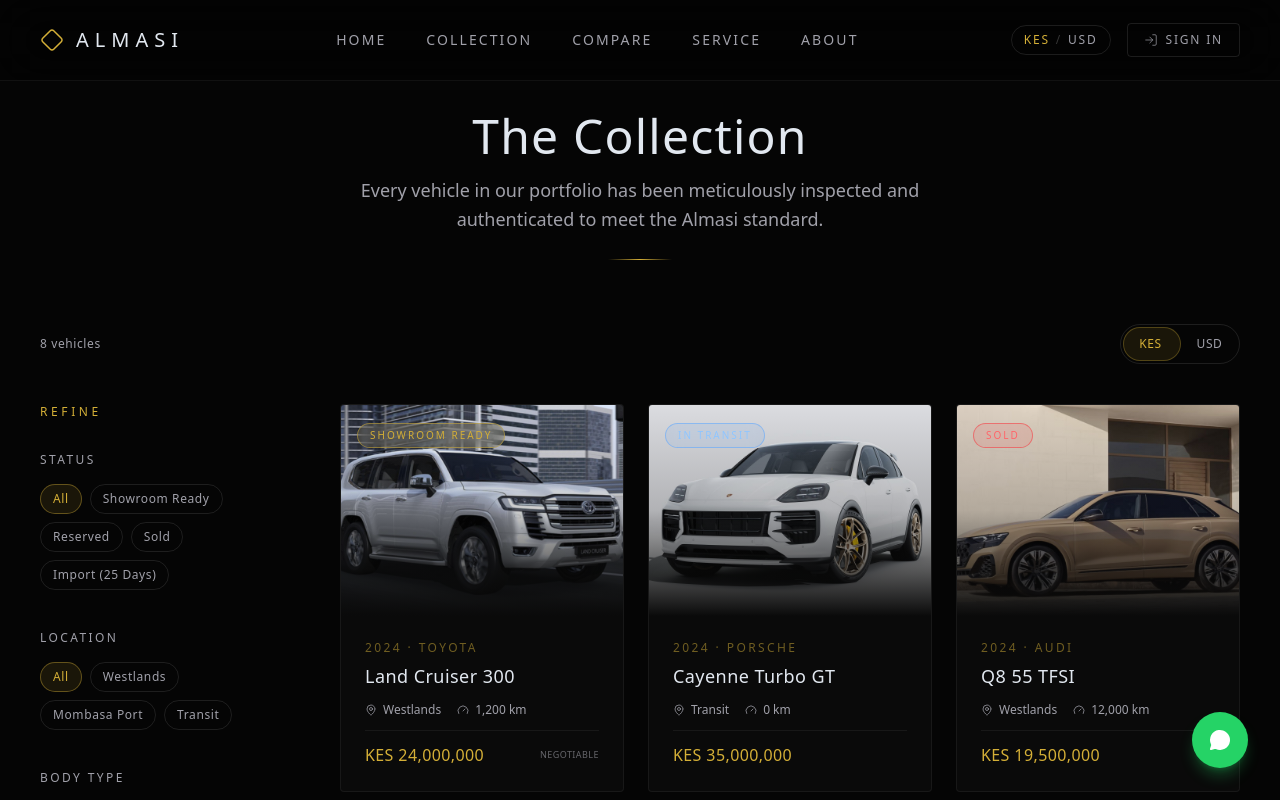
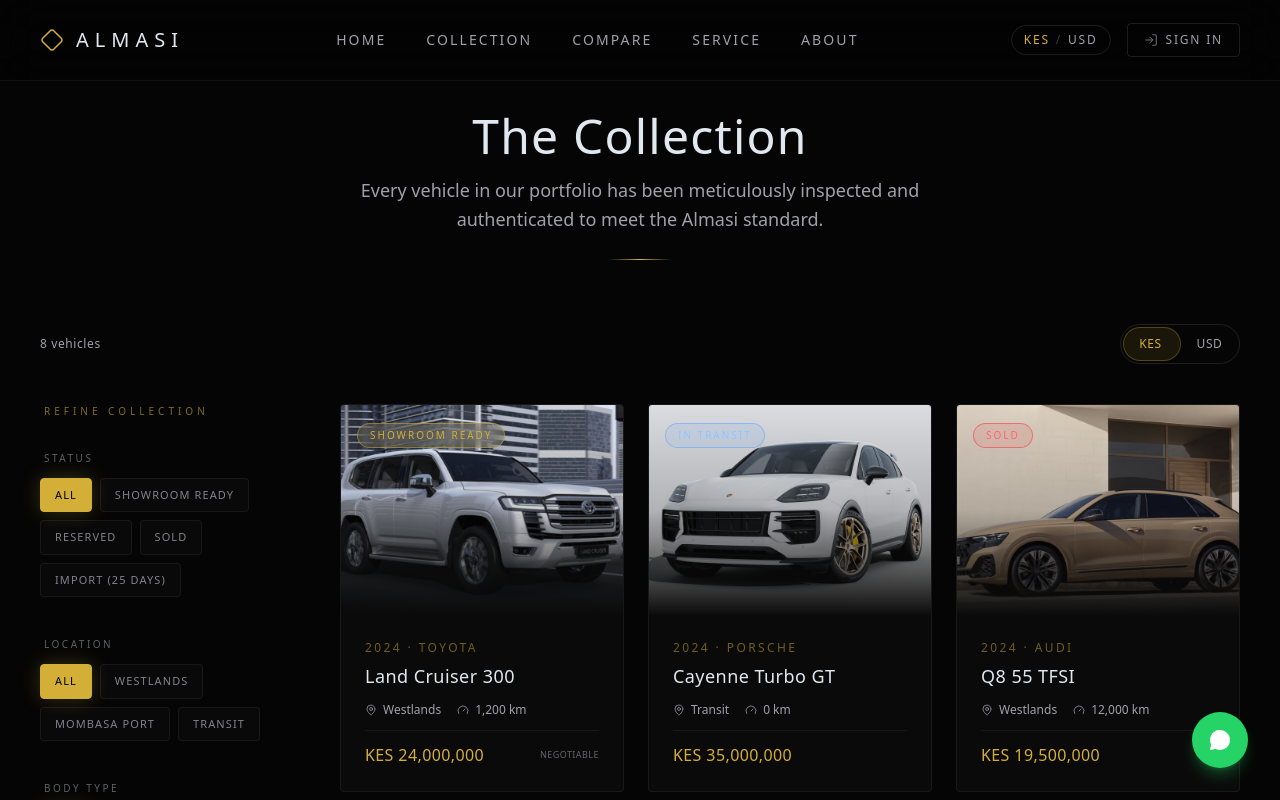
Before and after one commit to TrevorBrian430/Almasi-Automotive, a Next.js app: page /collection in a window 1280 px wide. Shown: the top 800 px of the page. Built offline with nearby package versions, Linux system fonts and the light colour scheme.

Commit message:
style: elevate filter sidebar design to premium aesthetic

```diff
--- a/src/components/collection/filter-sidebar.tsx
+++ b/src/components/collection/filter-sidebar.tsx
@@ -77,10 +77,10 @@ export function DesktopFilterSidebar() {
         <aside className="hidden lg:block w-[260px] shrink-0">
             <div className="sticky top-28">
                 <h3
-                    className="text-xs tracking-[0.3em] uppercase text-gold mb-8"
+                    className="text-[10px] tracking-[0.4em] uppercase text-gold/60 mb-8 ml-1"
                     style={{ fontFamily: "var(--font-heading)" }}
                 >
-                    Refine
+                    Refine Collection
                 </h3>
                 <FilterContent />
             </div>
@@ -155,7 +155,7 @@ function FilterGroup({
 }) {
     return (
         <div>
-            <p className="text-xs tracking-[0.2em] uppercase text-muted mb-4">
+            <p className="text-[10px] tracking-[0.25em] uppercase text-platinum/40 mb-3 ml-1">
                 {label}
             </p>
             <div className="flex flex-wrap gap-2">{children}</div>
@@ -176,10 +176,10 @@ function FilterChip({
         <button
             onClick={onClick}
             className={cn(
-                "px-3 py-1.5 text-xs tracking-wider border rounded-full transition-all duration-300",
+                "px-3.5 py-2 text-[11px] tracking-[0.1em] uppercase border rounded-sm transition-all duration-300",
                 active
-                    ? "border-gold/40 text-gold bg-gold/10"
-                    : "border-white/10 text-muted hover:border-white/20 hover:text-platinum"
+                    ? "bg-gold border-gold text-black font-medium shadow-[0_0_20px_rgba(212,175,55,0.25)]"
+                    : "bg-white/[0.02] border-white/[0.06] text-muted/80 hover:bg-white/[0.06] hover:border-white/[0.1] hover:text-platinum"
             )}
         >
             {label}
```
